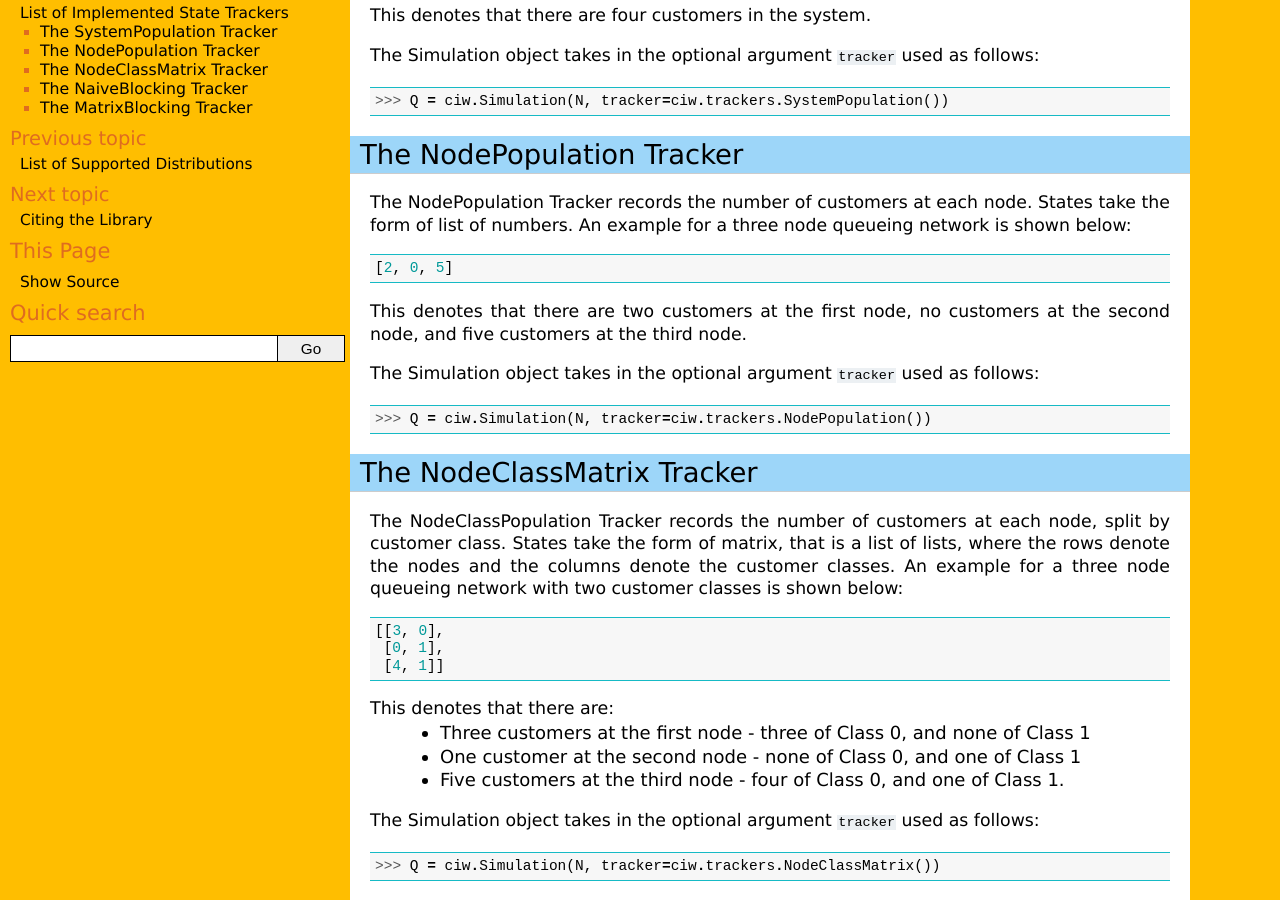
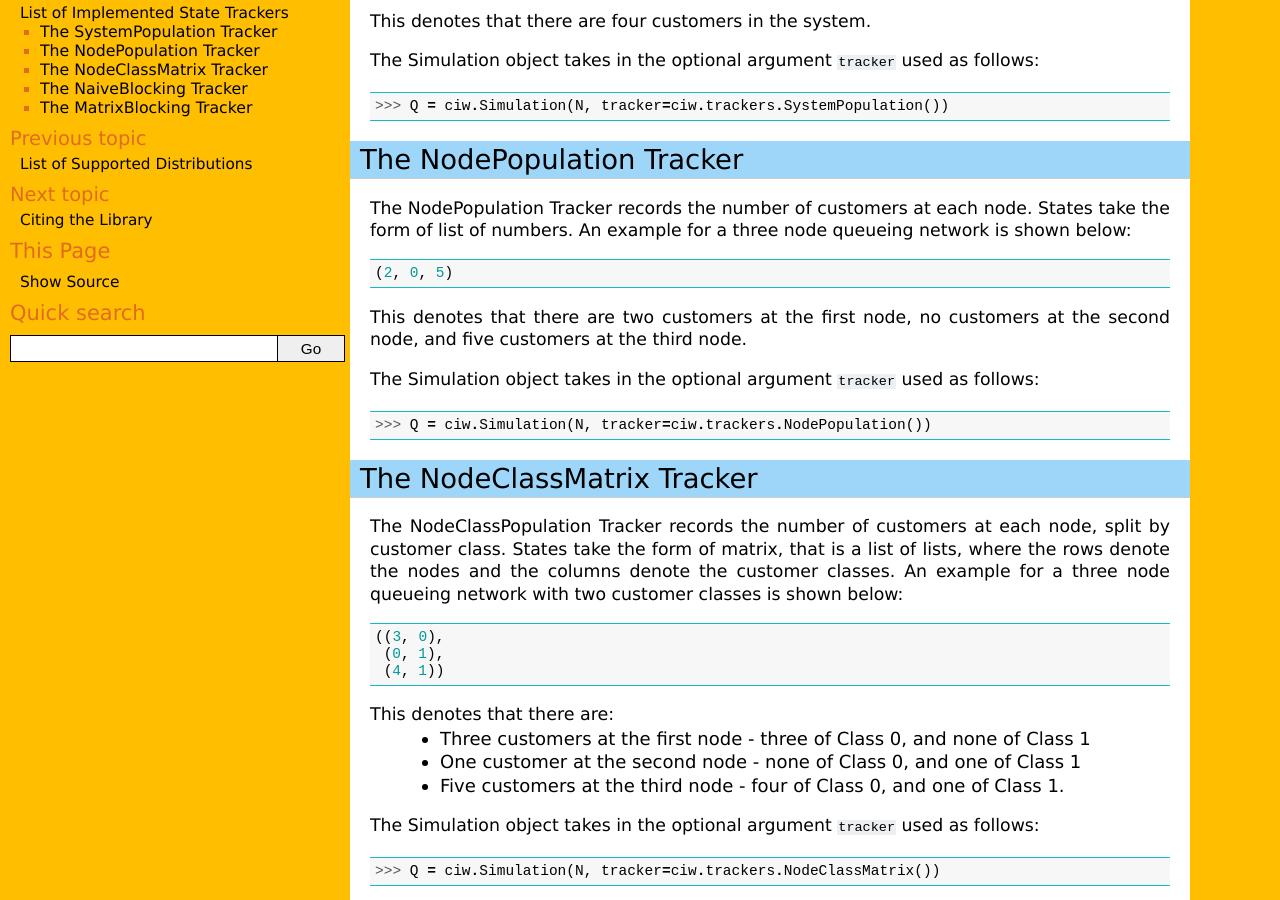
Before and after one commit to CiwPython/Ciw, a Sphinx documentation site: the page built from docs/Reference/state_trackers.rst, in a window 1280 px wide and 900 px high, scrolled down 422 px. Built offline with Sphinx 7.4.7, drawn with Linux system fonts in a browser that asks for light colours.

```diff
--- a/docs/Guides/deadlock.rst
+++ b/docs/Guides/deadlock.rst
@@ -9,7 +9,6 @@ The diagram below shows an example, where the customer at the top node is blocke
 This circular blockage results is no more natural movement happening.
 
 .. image:: ../_static/2nodesindeadlock.svg
-   :scale: 100 %
    :alt: A 2 node queueing network in deadlock.
    :align: center
 
--- a/docs/Reference/state_trackers.rst
+++ b/docs/Reference/state_trackers.rst
@@ -20,7 +20,7 @@ The SystemPopulation Tracker
 ----------------------------
 
 The SystemPopulation Tracker records the number of customers in the whole system, regardless of which node they are at.
-States take the form of a number:
+States take the form of a number::
 
     4
 
@@ -40,7 +40,7 @@ The NodePopulation Tracker
 The NodePopulation Tracker records the number of customers at each node.
 States take the form of list of numbers. An example for a three node queueing network is shown below::
 
-    [2, 0, 5]
+    (2, 0, 5)
 
 This denotes that there are two customers at the first node, no customers at the second node, and five customers at the third node.
 
@@ -58,9 +58,9 @@ The NodeClassMatrix Tracker
 The NodeClassPopulation Tracker records the number of customers at each node, split by customer class.
 States take the form of matrix, that is a list of lists, where the rows denote the nodes and the columns denote the customer classes. An example for a three node queueing network with two customer classes is shown below::
 
-    [[3, 0],
-     [0, 1],
-     [4, 1]]
+    ((3, 0),
+     (0, 1),
+     (4, 1))
 
 This denotes that there are:
   + Three customers at the first node - three of Class 0, and none of Class 1
--- a/docs/Tutorial-I/tutorial_iii.rst
+++ b/docs/Tutorial-I/tutorial_iii.rst
@@ -72,7 +72,6 @@ The histogram of waits below was created using matplotlib, using the following c
     >>> plt.hist(waits); # doctest:+SKIP
 
 .. image:: ../_static/tutorial_iii_waitshist.svg
-   :scale: 100 %
    :alt: Histogram of waits for Tutorial III.
    :align: center
 
```
